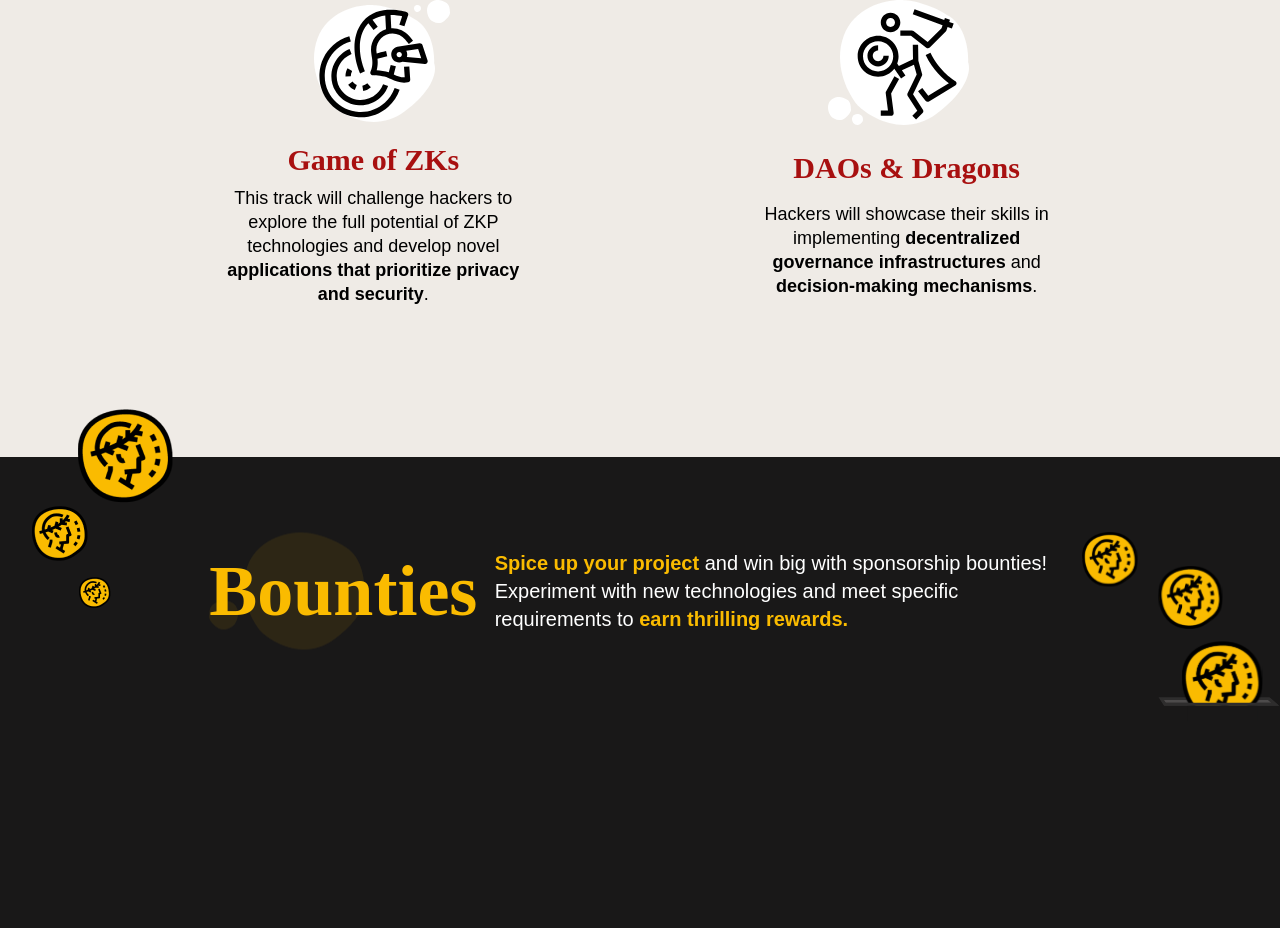
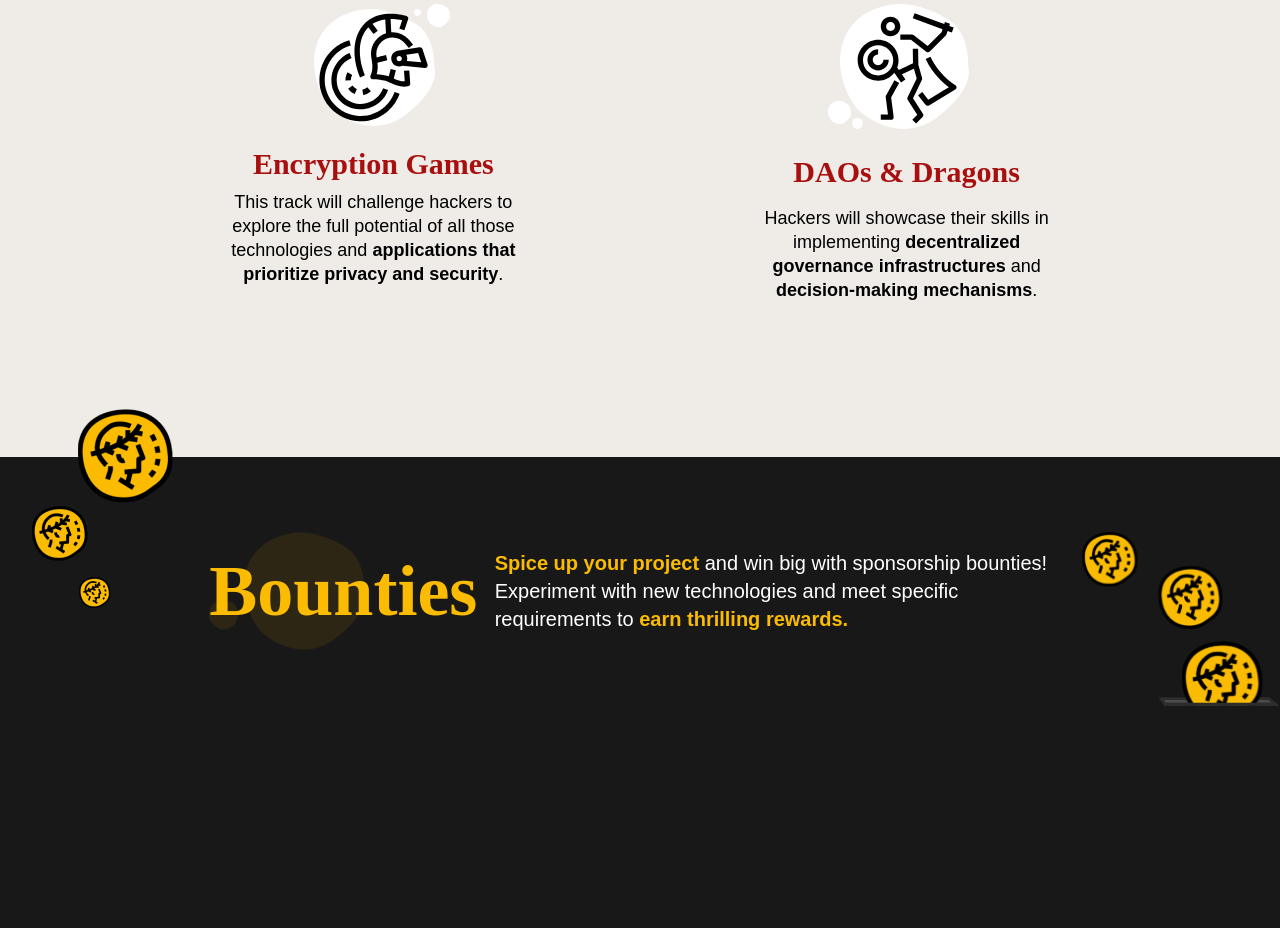
Before and after one commit to urbeETH/ETHRome-2023, a React (Create React App) app: page / in a window 1280 px wide. Shown: the part 1943-2871 px from the top of the page. Built offline with nearby package versions, Linux system fonts and the light colour scheme.

Commit message:
privacy into encryption games

```diff
--- a/src/components/Hackathon.tsx
+++ b/src/components/Hackathon.tsx
@@ -9,10 +9,9 @@ export default function Hackathon() {
         <div className='flex flex-col items-center w-full space-y-8 md:flex-row md:items-start justify-evenly md:space-y-0'>
           <div className='flex flex-col items-center max-w-xs space-y-2'>
             <img src='/icon-spot-helmet-shield.svg' className='mb-2' />
-            <h2 className='text-3xl text-[#A81010] font-bold'>Game of ZKs</h2>
+            <h2 className='text-3xl text-[#A81010] font-bold'>Encryption Games</h2>
             <p className='text-center font-redhat'>
-              This track will challenge hackers to explore the full potential of ZKP technologies
-              and develop novel{' '}
+              This track will challenge hackers to explore the full potential of all those technologies and{' '}
               <span className='font-bold'>applications that prioritize privacy and security</span>.
             </p>
           </div>
```
